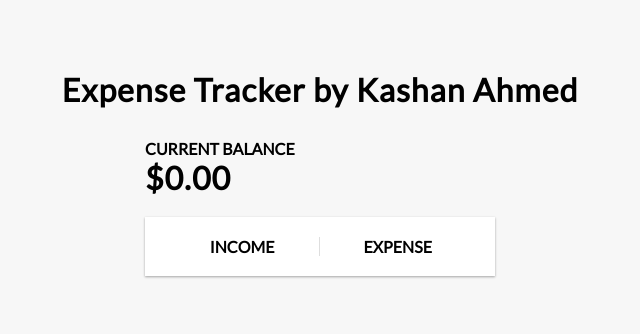
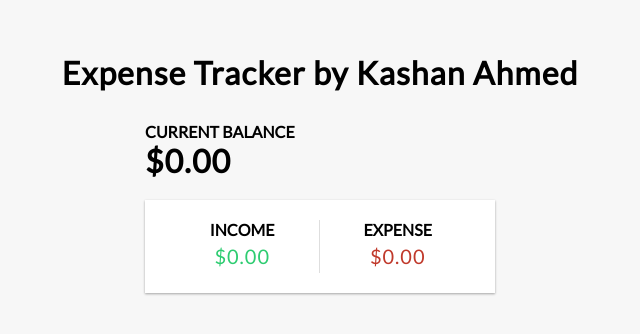
Before and after one commit to kashan2a/Expense-Tracker, a React (Create React App) app: page / in a window 1280 px wide. Shown: the part 212-546 px from the top of the page, without its empty margins (320-960 px from the left). Built offline with nearby package versions, Linux system fonts and the light colour scheme.

Commit message:
Account Summary UI Updated

```diff
--- a/src/components/AccountSummary.js
+++ b/src/components/AccountSummary.js
@@ -6,9 +6,15 @@ export const AccountSummary = () => {
             <div>
 
                 <h4>Income</h4>
+                <p className = "money plus">
+                    $0.00
+                </p>
             </div>
             <div>
                 <h4>Expense</h4>
+                <p className = 'money minus'>
+                    $0.00
+                </p>
 
             </div>
         </div>
```
